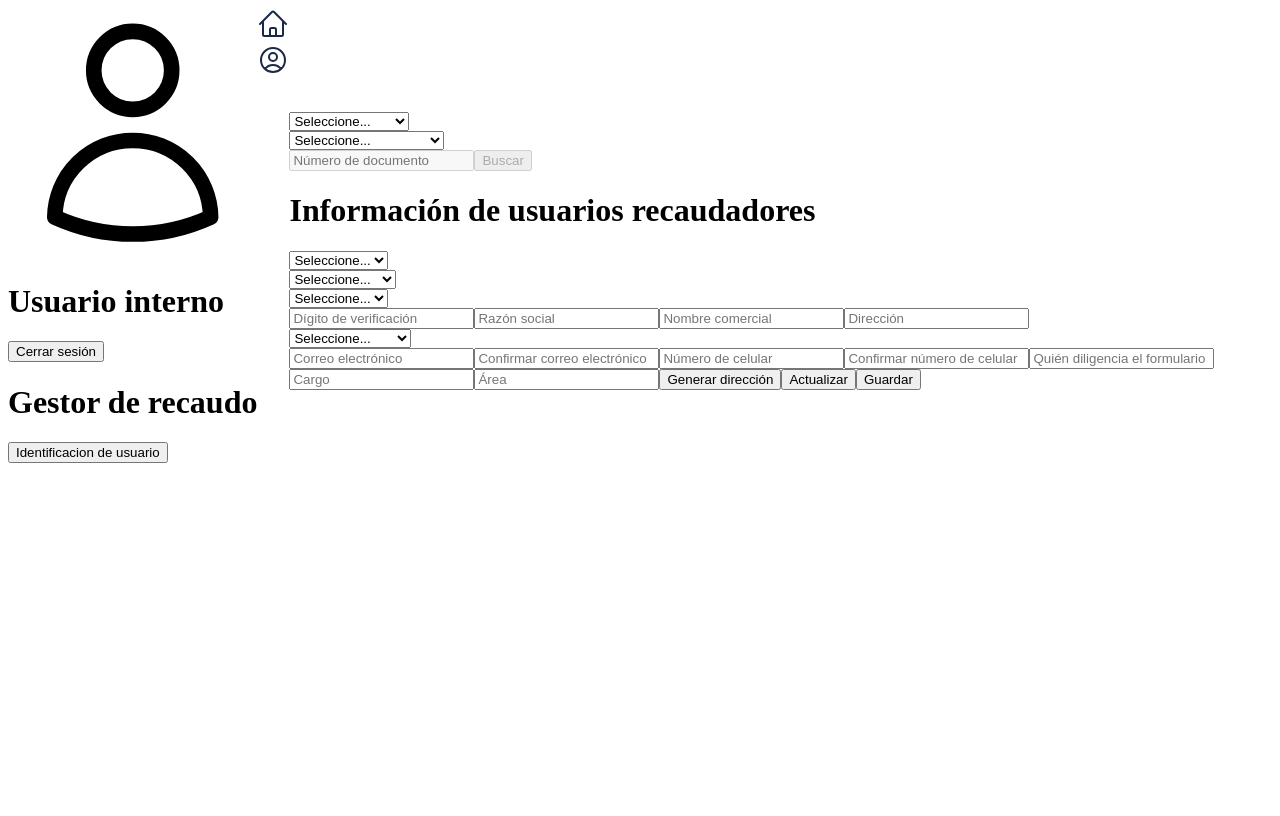
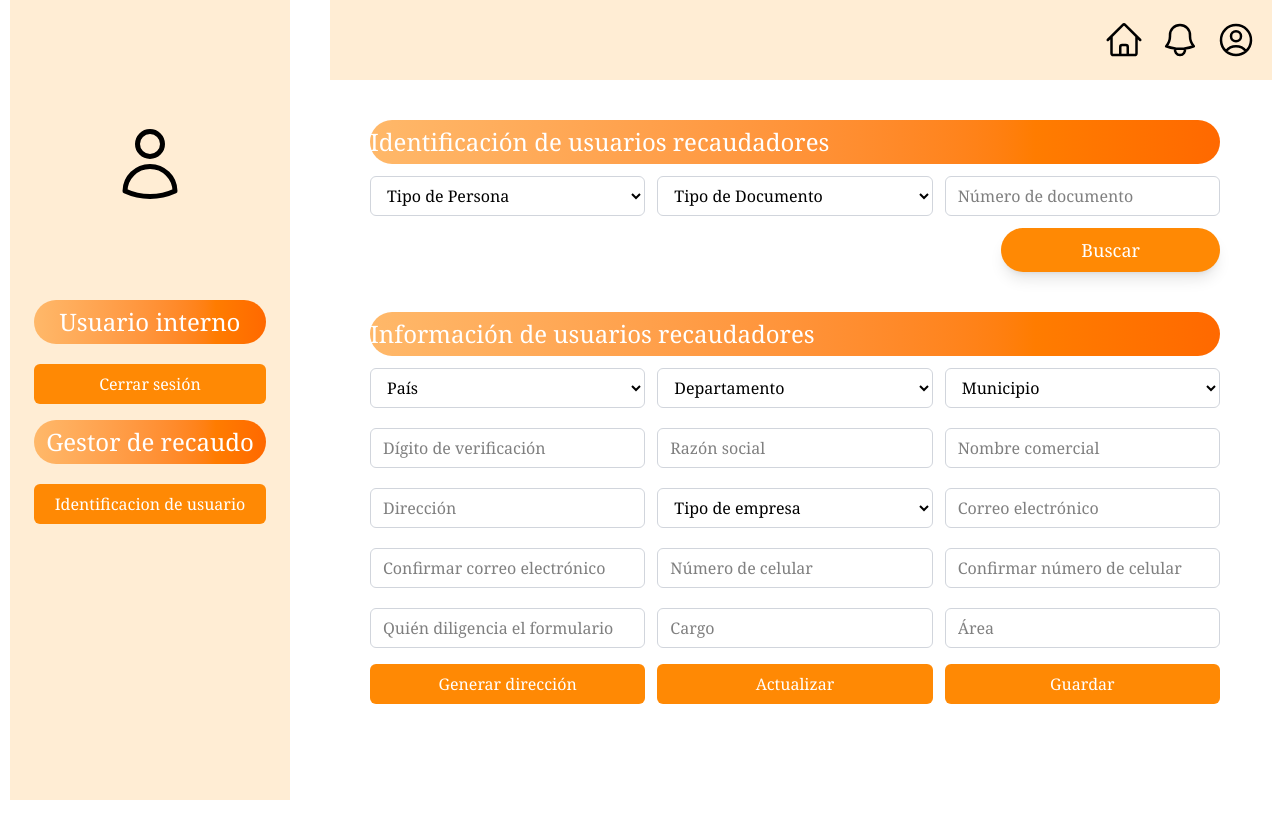
Before and after one commit to rafad8604/PruebaTecnicaDespliegue, a Next.js app in the folder front/: page / in a window 1280 px wide. Built offline with nearby package versions, Linux system fonts and the light colour scheme.

Commit message:
Aplicación casi finalizada, faltan alertas y el segundo módulo

```diff
--- a/front/src/app/layout.tsx
+++ b/front/src/app/layout.tsx
@@ -1,3 +1,5 @@
+import './globals.css';
+
 export default function RootLayout({ children }: { children: React.ReactNode }) {
   return (
     <html lang="es">
--- a/front/src/app/module_info_user/components/Button.tsx
+++ b/front/src/app/module_info_user/components/Button.tsx
@@ -8,7 +8,7 @@ interface ButtonProps extends React.ButtonHTMLAttributes<HTMLButtonElement> {
 const Button: React.FC<ButtonProps> = ({ text, className = "", ...props }) => {
   return (
     <button
-      className={`px-4 py-2 rounded-md font-medium transition-colors ${className}`}
+      className={`bg-orange-400 text-white font-serif font-light ${className}`}
       {...props}
     >
       {text}
--- a/front/src/app/module_info_user/components/Header.tsx
+++ b/front/src/app/module_info_user/components/Header.tsx
@@ -1,15 +1,18 @@
 // Header.tsx
 import React from 'react';
-import { HomeIcon, UserCircleIcon } from '@heroicons/react/24/outline';
+import { HomeIcon, UserCircleIcon, BellIcon } from '@heroicons/react/24/outline';
 
 const Header = () => (
- <header>
-  <div>
-    <div>
-      <HomeIcon style={{ width: 32, height: 32, color: '#1a2947', cursor: 'pointer' }} />
+ <header className="bg-orange-100 ml-10 mr-2">
+  <div className="flex justify-end items-center h-20 px-4 gap-4">
+    <div className="flex items-center justify-center h-full">
+      <HomeIcon className="w-10 h-10 text-black cursor-pointer hover:text-orange-600 transition-colors" />
     </div>
-    <div>
-      <UserCircleIcon style={{ width: 32, height: 32, color: '#1a2947', cursor: 'pointer' }} />
+    <div className="flex items-center justify-center h-full">
+      <BellIcon className="w-10 h-10 text-black cursor-pointer hover:text-orange-600 transition-colors" />
+    </div>
+    <div className="flex items-center justify-center h-full">
+      <UserCircleIcon className="w-10 h-10 text-black cursor-pointer hover:text-orange-600 transition-colors" />
     </div>
   </div>
  </header>
--- a/front/src/app/module_info_user/components/IdentificationForm.tsx
+++ b/front/src/app/module_info_user/components/IdentificationForm.tsx
@@ -1,6 +1,7 @@
 "use client";
 import React, { useState } from 'react';
-import Input from './InputNormal';
+import Title from './Title';
+import InputNormal from './InputNormal';
 import Button from './Button';
 import InputSelect from './InputSelect';
 import { useIdentificationForm } from '../hooks/useIdentificationForm';
@@ -49,7 +50,10 @@ const IdentificationForm: React.FC<IdentificationFormProps> = ({ onFound }) => {
   const isReady = tipoPersona && tipoDocumento;
 
   return (
-    <form onSubmit={handleSubmit}>
+    <div className="ml-20 mt-10 mr-15">
+      <Title title="Identificación de usuarios recaudadores" />
+      <div >
+        <form onSubmit={handleSubmit} className="grid grid-cols-3 gap-3 mt-1">
           <InputSelect
             value={tipoPersona}
             onChange={e => setTipoPersona(e.target.value)}
@@ -60,15 +64,24 @@ const IdentificationForm: React.FC<IdentificationFormProps> = ({ onFound }) => {
             onChange={e => setTipoDocumento(e.target.value)}
             options={tipoDocumentoOptions}
           />
-      <Input
+          <InputNormal
             placeholder="Número de documento"
             value={numeroDocumento}
             onChange={e => setNumeroDocumento(e.target.value)}
             disabled={!isReady}
           />
-      <Button text="Buscar" type="submit" disabled={!isReady || !numeroDocumento} />
-      {error && <div style={{ color: 'red' }}>{error}</div>}
+          <div className="col-span-3 flex justify-end">
+            <Button
+              text="Buscar"
+              type="submit"
+              disabled={!isReady || !numeroDocumento}
+              className="rounded-full px-20 py-2 text-lg hover:bg-orange-500 transition-colors shadow-lg"
+            />
+          </div>
+          {error && <div className="col-span-3 text-red-500 mt-2 text-right">{error}</div>}
         </form>
+      </div>
+    </div>
   );
 };
 
--- a/front/src/app/module_info_user/components/InfoForm.tsx
+++ b/front/src/app/module_info_user/components/InfoForm.tsx
@@ -59,9 +59,9 @@ const InfoForm: React.FC<InfoFormProps> = ({ persona }) => {
   }, [persona]);
 
   return (
-    <form action="submit">
-      <div>
-      <Title title = "Información de usuarios recaudadores" />
+    <div className="ml-20 mt-10 mr-15">
+      <Title title = "Información de usuarios recaudadores" className="text-start" />
+    <form action="submit" className="grid grid-cols-3 gap-3 mt-1">
       <InputSelect
         value={form.nombre_pais}
         onChange={e => setForm({ ...form, nombre_pais: e.target.value })}
@@ -108,19 +108,19 @@ const InfoForm: React.FC<InfoFormProps> = ({ persona }) => {
         onChange={e => setForm({ ...form, correo_electronico: e.target.value })}
       />
       <InputNormal
-        value={form.correo_electronico}
+        value={form.confirmar_correo_electronico}
         placeholder="Confirmar correo electrónico"
-        onChange={e => setForm({ ...form, correo_electronico: e.target.value })}
+        onChange={e => setForm({ ...form, confirmar_correo_electronico: e.target.value })}
       />
       <InputNormal
         value={form.numero_celular}
         placeholder="Número de celular"
         onChange={e => setForm({ ...form, numero_celular: e.target.value })}
       />
-       <InputNormal
-        value={form.numero_celular}
+      <InputNormal
+        value={form.confirmar_numero_celular}
         placeholder="Confirmar número de celular"
-        onChange={e => setForm({ ...form, numero_celular: e.target.value })}
+        onChange={e => setForm({ ...form, confirmar_numero_celular: e.target.value })}
       />
       <InputNormal
         value={form.quien_diligencia}
@@ -137,12 +137,23 @@ const InfoForm: React.FC<InfoFormProps> = ({ persona }) => {
         placeholder="Área"
         onChange={e => setForm({ ...form, area: e.target.value })}
       />
-      <Button text = "Generar dirección" type='submit'/>
-      <Button text = "Actualizar" type='submit'/>
-      <Button text = "Guardar" type='submit'/>
+      <Button
+        text="Generar dirección"
+        type='submit'
+        className="h-10 mt-1 px-3 rounded-md"
+      />
+      <Button
+        text="Actualizar"
+        type='submit'
+        className="h-10 mt-1 px-3 rounded-md "
+      />
+      <Button
+        text="Guardar"
+        type='submit'
+        className="h-10 mt-1 px-3 rounded-md "
+      />
+    </form>
     </div>
-    </form>
-
   )
 };
 
--- a/front/src/app/module_info_user/components/InputNormal.tsx
+++ b/front/src/app/module_info_user/components/InputNormal.tsx
@@ -3,7 +3,9 @@
 interface InputProps extends React.InputHTMLAttributes<HTMLInputElement> {}
 
 const InputNormal: React.FC<InputProps> = (props) => {
-  return <input {...props} />;
+  return (
+  <input {...props} className="border border-gray-300 w-full h-10 mt-2 px-3 font-serif font-light rounded-md focus:outline-none focus:ring-2 focus:ring-orange-500 focus:border-transparent" />
+);
 };
 
 export default InputNormal;
--- a/front/src/app/module_info_user/components/InputSelect.tsx
+++ b/front/src/app/module_info_user/components/InputSelect.tsx
@@ -20,9 +20,8 @@ const InputSelect: React.FC<InputSelectProps> = ({
   ...props
 }) => (
   <div>
-    {label && <label style={{ display: 'block', marginBottom: 4 }}>{label}</label>}
-    <select value={value} onChange={onChange} {...props}>
-      <option value="">Seleccione...</option>
+    {label && <label>{label}</label>}
+    <select className="font-serif font-light border border-gray-300 w-full h-10 mt-2 px-3 rounded-md focus:outline-none focus:ring-2 focus:ring-orange-500 focus:border-transparent" value={value} onChange={onChange} {...props}>
       {options.map(opt => (
         <option key={opt.value} value={opt.value}>
           {opt.label}
--- a/front/src/app/module_info_user/components/Layout.tsx
+++ b/front/src/app/module_info_user/components/Layout.tsx
@@ -4,7 +4,7 @@ import Sidebar from './Sidebar';
 import Header from './Header';
 
 const Layout: React.FC<{ children: React.ReactNode }> = ({ children }) => (
-  <div className="dashboard-layout" style={{ display: 'flex', minHeight: '100vh' }}>
+  <div className="dashboard-layout" style={{ display: 'flex', minHeight: '100vh', marginLeft: '10px' }}>
     <div>
       <Sidebar />
     </div>
--- a/front/src/app/module_info_user/components/Sidebar.tsx
+++ b/front/src/app/module_info_user/components/Sidebar.tsx
@@ -7,15 +7,17 @@ import Title from './Title';
 
 const Sidebar = () => {
   return (
-      <div className="bg-black">
-        <div className="text-center my-5">
-          <UserIcon className="w-20 h-20 text-gray-400 mx-auto" />
-          <Title title="Usuario interno" />
+    <div className="bg-orange-100 h-screen w-70 pt-6 ">
+      <div>
+        <div className="text-center my-5 ml-6 mr-6 grid grid-cols-1 gap-4">
+          <UserIcon className="w-20 h-60 text-black-400 mx-auto" />
+          <Title title="Usuario interno" className="justify-center"/>
+        <Button text="Cerrar sesión" className="h-10 mt-1 px-3 rounded-md"/>
+        <Title title="Gestor de recaudo" className="justify-center"/>
+        <Button text="Identificacion de usuario" className="h-10 mt-1 px-3 rounded-md"/>
         </div>
-        <Button text="Cerrar sesión" />
-        <Title title="Gestor de recaudo" />
-        <Button text="Identificacion de usuario" />
       </div>
+    </div>
   );
 };
 
--- a/front/src/app/module_info_user/components/Title.tsx
+++ b/front/src/app/module_info_user/components/Title.tsx
@@ -1,9 +1,13 @@
-import { title } from 'process';
-import react from 'react';
+import React from 'react';
 
-const Title = ({title}) => {
+interface TitleProps {
+  title: string;
+  className?: string;
+}
+
+const Title: React.FC<TitleProps> = ({className = "", title}) => {
     return(
-        <h1>
+        <h1 className={`bg-gradient-to-l from-orange-500 to-orange-300 rounded-full text-2xl w-full h-11 text-white font-serif font-light flex items-center ${className}`}>
         {title}
         </h1>
     )
--- a/front/src/app/page.tsx
+++ b/front/src/app/page.tsx
@@ -5,9 +5,7 @@ import UserFound from './module_info_user/components/UserFound';
 export default function Home() {
   return (
     <Layout>
-      <div style={{ padding: 32 }}>
         <UserFound />
-      </div>
     </Layout>
   );
 }
--- a/front/tailwind.config.js
+++ b/front/tailwind.config.js
@@ -1,9 +1,9 @@
 /** @type {import('tailwindcss').Config} */
 module.exports = {
   content: [
-    "./pages/**/*.{js,ts,jsx,tsx}",
-    "./components/**/*.{js,ts,jsx,tsx}",
-    "./app/**/*.{js,ts,jsx,tsx}",
+    "./src/**/*.{js,ts,jsx,tsx}",
+    "./src/app/**/*.{js,ts,jsx,tsx}",
+    "./src/app/components/**/*.{js,ts,jsx,tsx}",
   ],
   theme: {
     extend: {},
```
Lines whose indentation alone changed are shown as unchanged.
